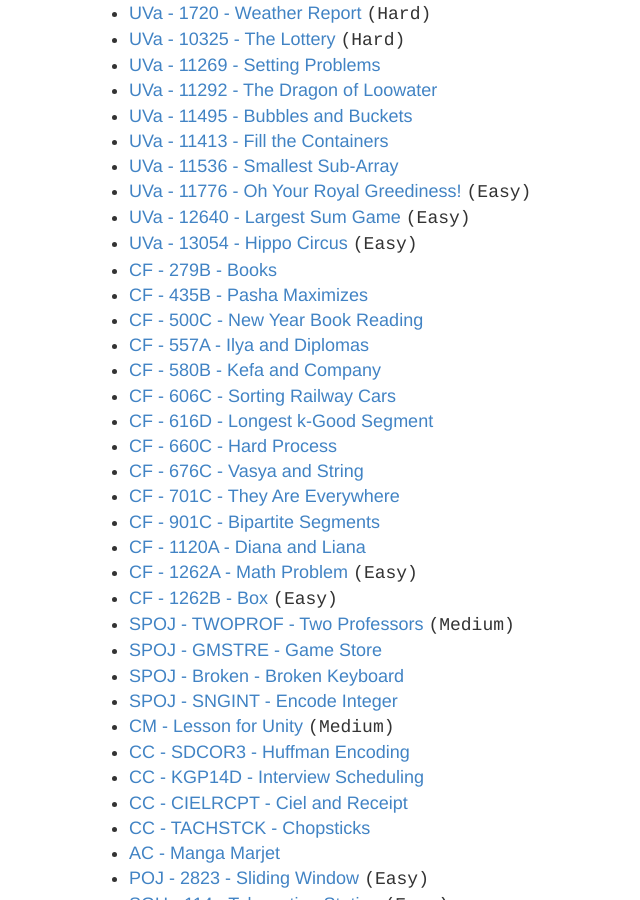
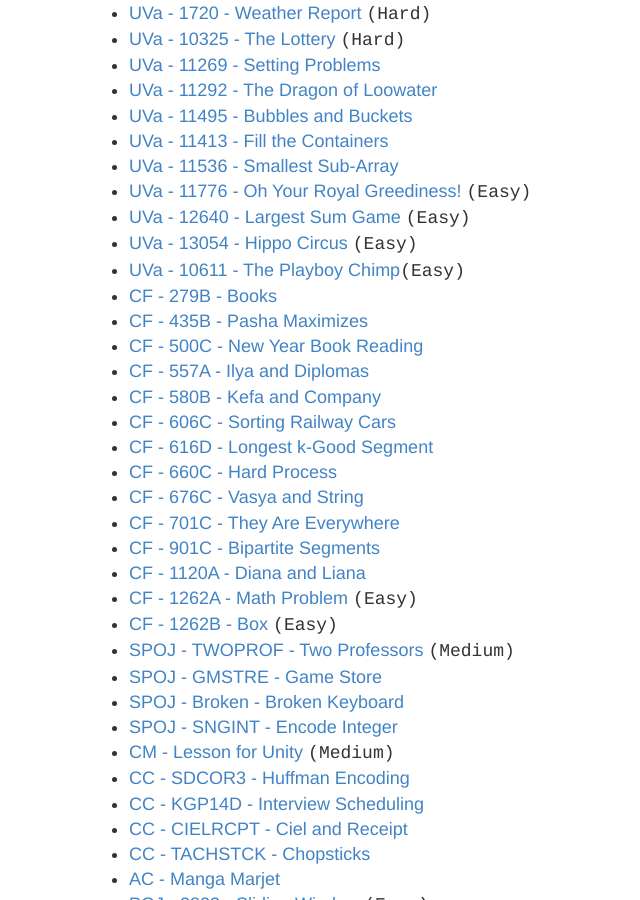
Before and after one commit to baps-bgd/baps-bgd.github.io, a Jekyll site: the page built from _posts/2020-10-5-greedy-and-searching.md, in a window 1280 px wide and 900 px high, scrolled down 887 px. Shown: the whole window, without its empty margins (181-821 px from the left). Built offline with Jekyll 4.4.1, drawn with Linux system fonts in a browser that asks for light colours.

Commit message:
adding a new problem under Greddy and Searching section. In this commit, a new Binary search problem add from UVA - The Playboy Chimp

```diff
--- a/_posts/2020-10-5-greedy-and-searching.md
+++ b/_posts/2020-10-5-greedy-and-searching.md
@@ -35,6 +35,7 @@
 - [UVa - 11776 - Oh Your Royal Greediness!](https://onlinejudge.org/external/117/11776.pdf){:target="\_blank"} `(Easy)`
 - [UVa - 12640 - Largest Sum Game](https://onlinejudge.org/external/126/12640.pdff){:target="\_blank"} `(Easy)`
 - [UVa - 13054 - Hippo Circus](https://onlinejudge.org/external/130/13054.pdf){:target="\_blank"} `(Easy)`
+- [UVa - 10611 - The Playboy Chimp](https://onlinejudge.org/external/106/10611.pdf){:target="\_blank"}`(Easy)`
 - [CF - 279B - Books](https://codeforces.com/problemset/problem/279/B){:target="\_blank"}
 - [CF - 435B - Pasha Maximizes](https://codeforces.com/problemset/problem/435/B){:target="\_blank"}
 - [CF - 500C - New Year Book Reading](https://codeforces.com/problemset/problem/500/C){:target="\_blank"}
```
